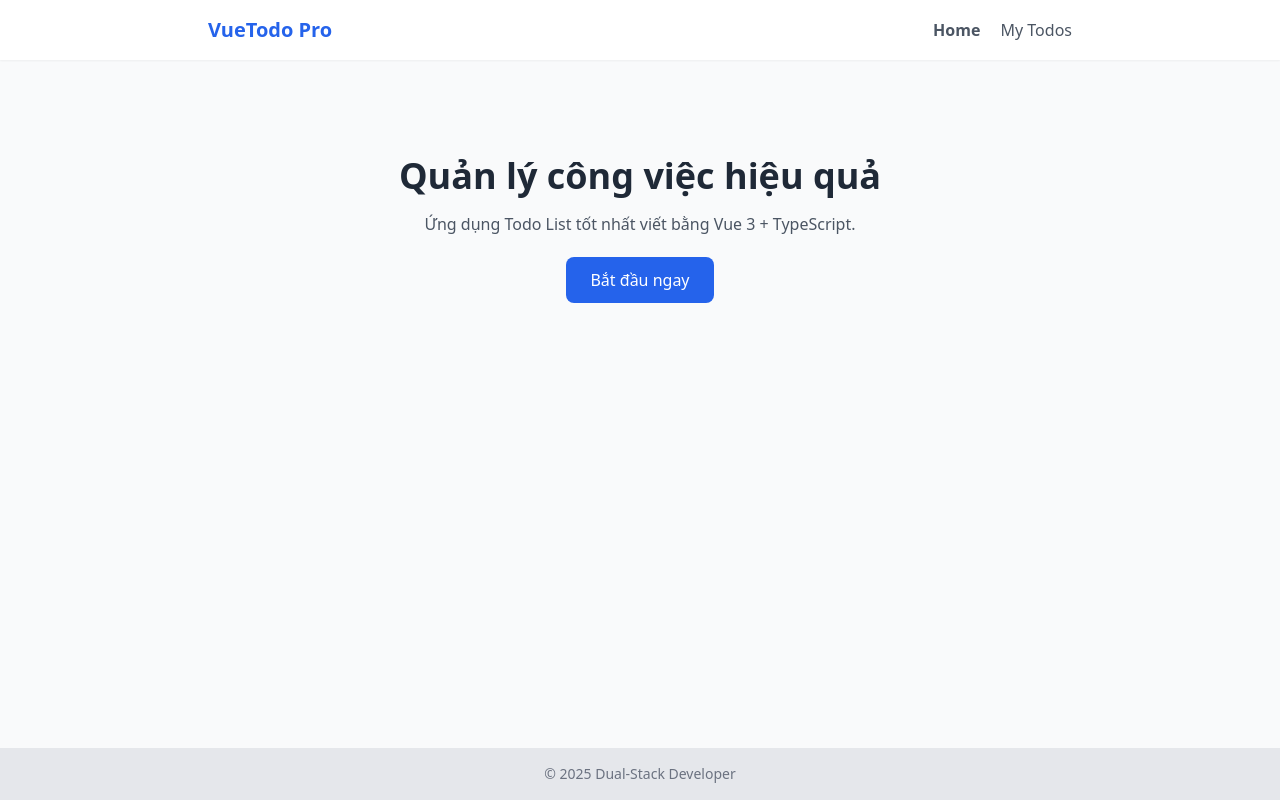
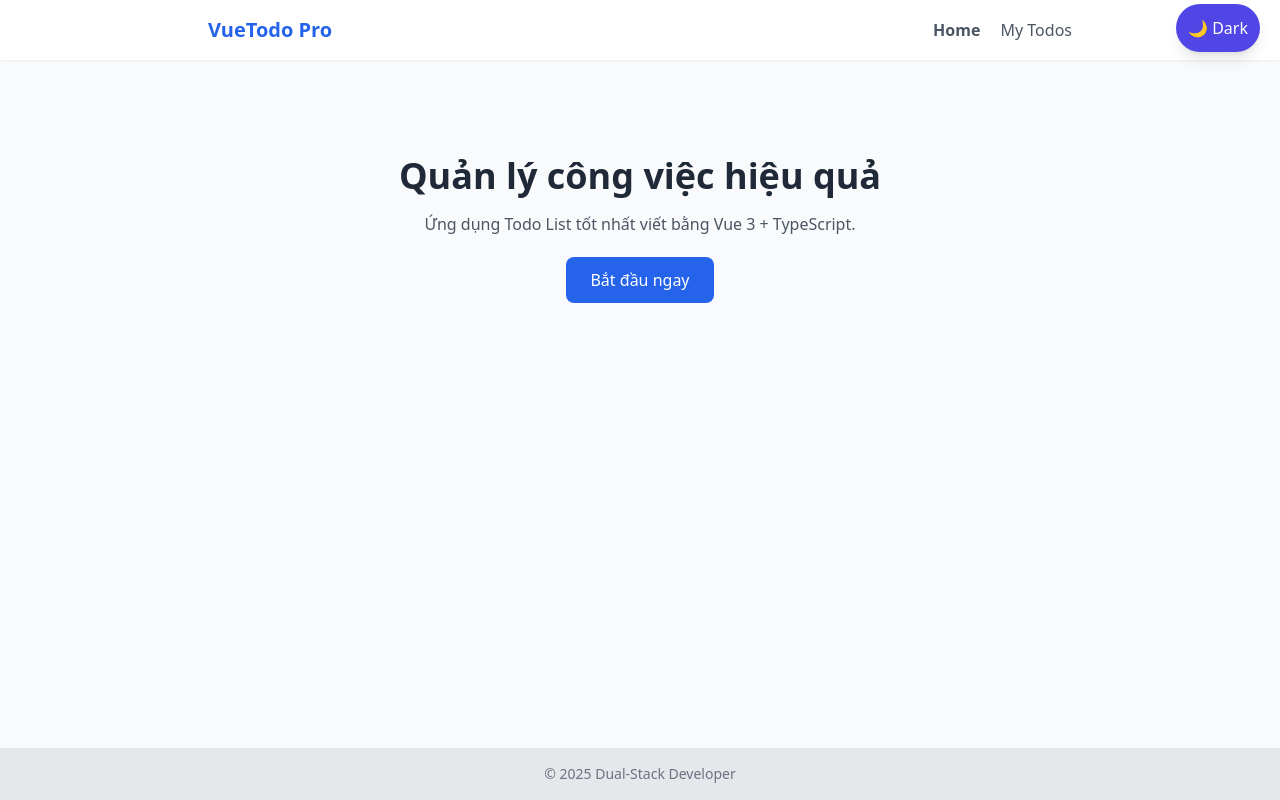
Before and after one commit to hoangthuan19071998/vue3-typescript, a Vue app: page / in a window 1280 px wide. Built offline with nearby package versions, Linux system fonts and the light colour scheme.

Commit message:
feat: implement theme toggle functionality and add focus directive

```diff
--- a/src/App.vue
+++ b/src/App.vue
@@ -1,10 +1,34 @@
 <script setup lang="ts">
+import { watchEffect } from 'vue';
 import { RouterView } from 'vue-router';
 import DefaultLayout from './layouts/DefaultLayout.vue';
+import { useLocalStorage } from './composables/useLocalStorage';
+
+const theme = useLocalStorage('theme', 'light')
+
+const toggleTheme = () => {
+  theme.value = theme.value === 'light' ? 'dark' : 'light';
+}
+watchEffect(() => {
+  if (theme.value === 'dark') {
+    document.body.classList.add('bg-gray-900', 'text-white'); // Class ví dụ của Tailwind
+    document.body.classList.remove('bg-gray-50');
+  } else {
+    document.body.classList.remove('bg-gray-900', 'text-white');
+    document.body.classList.add('bg-gray-50');
+  }
+});
 </script>
 
 <template>
   <DefaultLayout>
-    <RouterView />
+    <button @click="toggleTheme" class="fixed top-1 right-5 bg-indigo-600 text-white p-3 rounded-full shadow-lg z-50">
+      {{ theme === 'light' ? '🌙 Dark' : '☀️ Light' }}
+    </button>
+    <RouterView v-slot="{ Component }">
+      <KeepAlive include="HomeView">
+        <component :is="Component" />
+      </KeepAlive>
+    </RouterView>
   </DefaultLayout>
 </template>
--- a/src/components/todos/TodoItem.vue
+++ b/src/components/todos/TodoItem.vue
@@ -21,9 +21,9 @@ const props = defineProps({
 const emit = defineEmits(['confirm-delete'])
 </script>
 <template>
-    <div class="group flex items-center justify-between p-5 hover:bg-slate-50 transition-colors duration-200">
+    <li class="group flex items-center justify-between p-5 hover:bg-slate-50 transition-colors duration-200">
         <BaseCheckbox v-model="model" :id="props.todoId" :label="props.title" @on-change="toggleTodo(props.todoId)"
             :label-classes="['flex items-center gap-4', model ? 'text-slate-400 line-through' : 'text-slate-700']" />
         <BaseButton variant="danger" @on-click="emit('confirm-delete', props.todoId)">Delete</BaseButton>
-    </div>
+    </li>
 </template>
--- /dev/null
+++ b/src/composables/useLocalStorage.ts
@@ -0,0 +1,15 @@
+import { ref, watch } from "vue";
+export function useLocalStorage(key: string, defaultValue: string) {
+
+    const storedValue = localStorage.getItem(key);
+    const data = ref(storedValue || defaultValue);
+    watch(data, (newVal) => {
+        if (newVal) {
+            localStorage.setItem(key, newVal)
+        } else {
+            localStorage.removeItem(key)
+        }
+    })
+
+    return data
+}
--- /dev/null
+++ b/src/directives/vFocus.ts
@@ -0,0 +1,20 @@
+import type { Directive, DirectiveBinding } from 'vue';
+
+export const vFocus: Directive = {
+    // Hook 'mounted' chạy khi element được thêm vào DOM
+    mounted(el: HTMLElement, binding: DirectiveBinding) {
+        // binding.value chính là giá trị bạn truyền vào (true/false)
+        // Logic: Chỉ focus nếu giá trị nhận được là true
+        if (binding.value === true) {
+            el.focus();
+        }
+    },
+
+    // (Optional) Hook 'updated': Chạy khi component update
+    // Hữu ích nếu giá trị focus thay đổi động từ false -> true sau khi mount
+    updated(el: HTMLElement, binding: DirectiveBinding) {
+        if (binding.value === true && binding.value !== binding.oldValue) {
+            el.focus();
+        }
+    }
+};
--- a/src/layouts/DefaultLayout.vue
+++ b/src/layouts/DefaultLayout.vue
@@ -17,6 +17,7 @@
                         My Todos
                     </RouterLink>
                 </div>
+
             </nav>
         </header>
 
--- a/src/main.ts
+++ b/src/main.ts
@@ -4,7 +4,7 @@ import { createPinia } from 'pinia'
 import App from './App.vue'
 import router from './router/index'
 import piniaPluginPersistedstate from 'pinia-plugin-persistedstate'
-
+import { vFocus } from './directives/vFocus'
 const pinia = createPinia()
 
 
@@ -14,9 +14,5 @@ pinia.use(piniaPluginPersistedstate)
 
 app.use(pinia)
 app.use(router)
-app.directive('focus', {
-    mounted: (el) => {
-        el.focus()
-    }
-})
+app.directive('focus', vFocus)
 app.mount('#app')
--- a/src/views/TodoView.vue
+++ b/src/views/TodoView.vue
@@ -60,7 +60,7 @@ const executeDelete = () => {
 
 <template>
     <div class="flex max-w-2xl items-end gap-3 mx-auto">
-        <BaseInput :focus=false type="text" label="Add todo" v-model="newTodoTitle" :error="todoTittleErrMsg"
+        <BaseInput :focus=true type="text" label="Add todo" v-model="newTodoTitle" :error="todoTittleErrMsg"
             :on-change="todoTittleErrMsg = ''" />
         <BaseButton @on-click="handleAddTitle" :isLoading="isLoadingButton">Add new todo</BaseButton>
     </div>
```
Also changed, not shown: src/composables/useTodo.ts (added).
